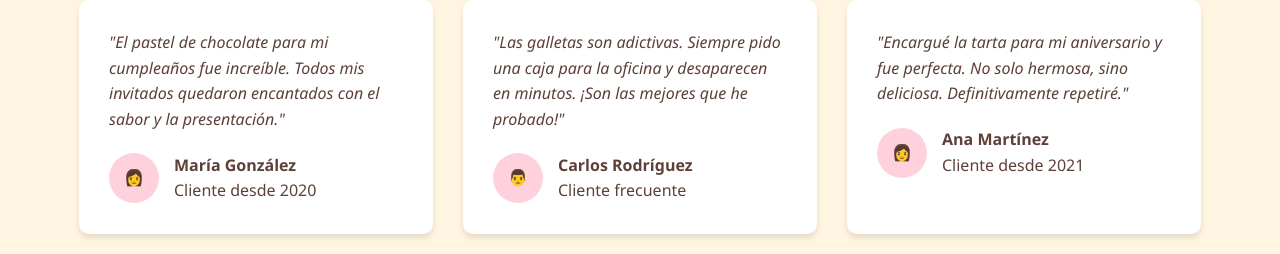
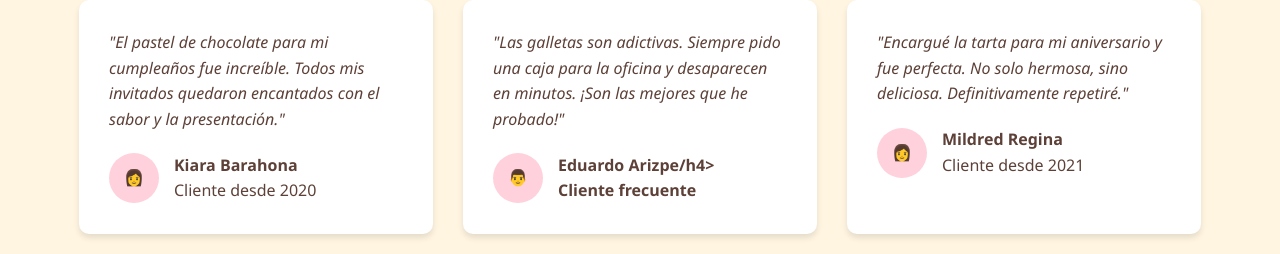
Before and after one commit to emyvesu/emyvesu.github.io, a plain HTML site: page agrea/cannolis.html in a window 1280 px wide. Shown: the part 2574-2828 px from the top of the page. Drawn offline with Linux system fonts and the light colour scheme.

Commit message:
Update cannolis.html

```diff
--- a/agrea/cannolis.html
+++ b/agrea/cannolis.html
@@ -140,7 +140,7 @@
                             <span>👩</span>
                         </div>
                         <div>
-                            <h4>María González</h4>
+                            <h4>Kiara Barahona</h4>
                             <p>Cliente desde 2020</p>
                         </div>
                     </div>
@@ -156,7 +156,7 @@
                             <span>👨</span>
                         </div>
                         <div>
-                            <h4>Carlos Rodríguez</h4>
+                            <h4>Eduardo Arizpe/h4>
                             <p>Cliente frecuente</p>
                         </div>
                     </div>
@@ -172,7 +172,7 @@
                             <span>👩</span>
                         </div>
                         <div>
-                            <h4>Ana Martínez</h4>
+                            <h4>Mildred Regina</h4>
                             <p>Cliente desde 2021</p>
                         </div>
                     </div>
@@ -227,4 +227,5 @@
         </div>
     </footer>
 </body>
+
 </html>
```
